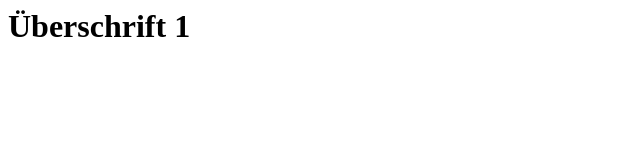
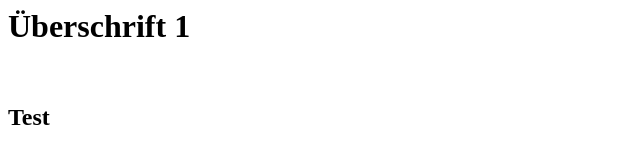
Before and after one commit to KevinPfoser/SS23Web1, a plain HTML site: page index.html in a window 1280 px wide. Shown: the full height of the page, 0-640 px from the left. Drawn offline with Linux system fonts and the light colour scheme.

Commit message:
Update index.html

```diff
--- a/index.html
+++ b/index.html
@@ -3,5 +3,9 @@
     <h1>
        Überschrift 1
     </h1>
+    </br>
+  <h2>
+    Test
+  </h2>
   </body>
 </html>
```
